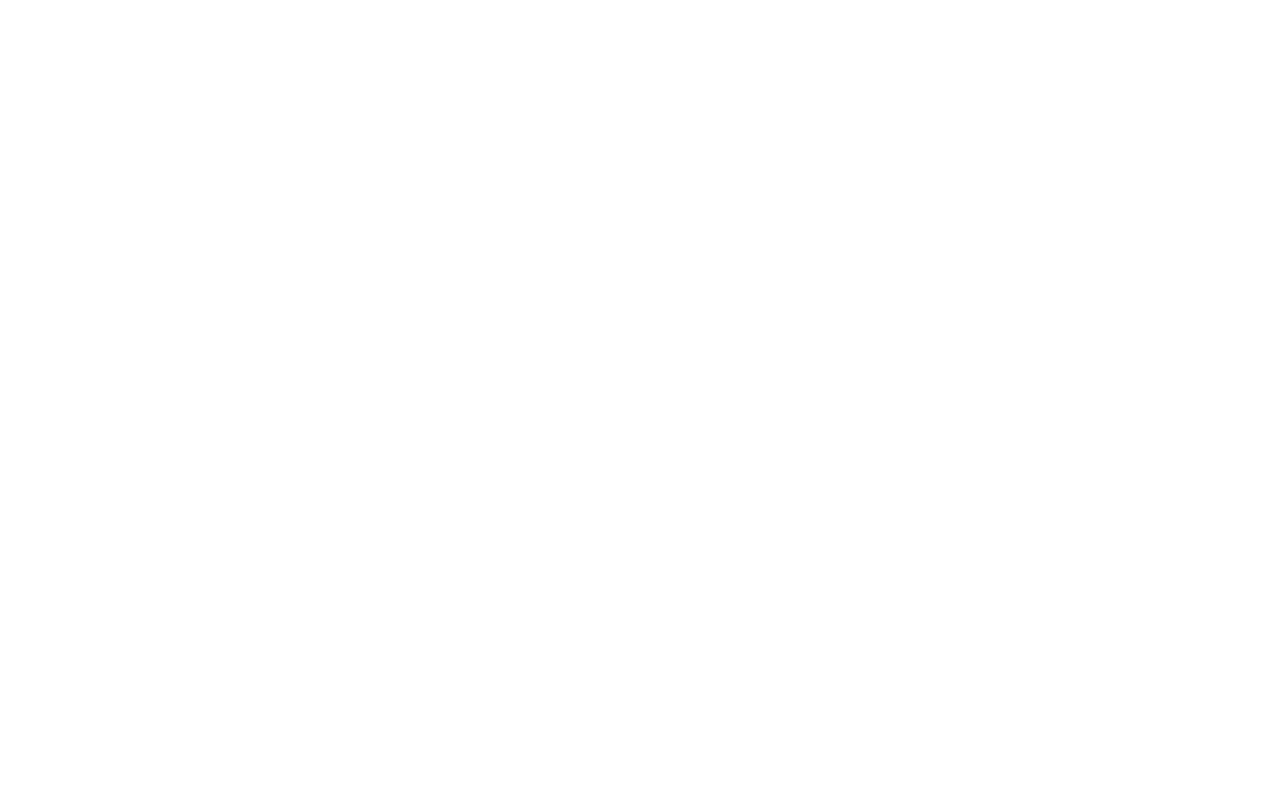
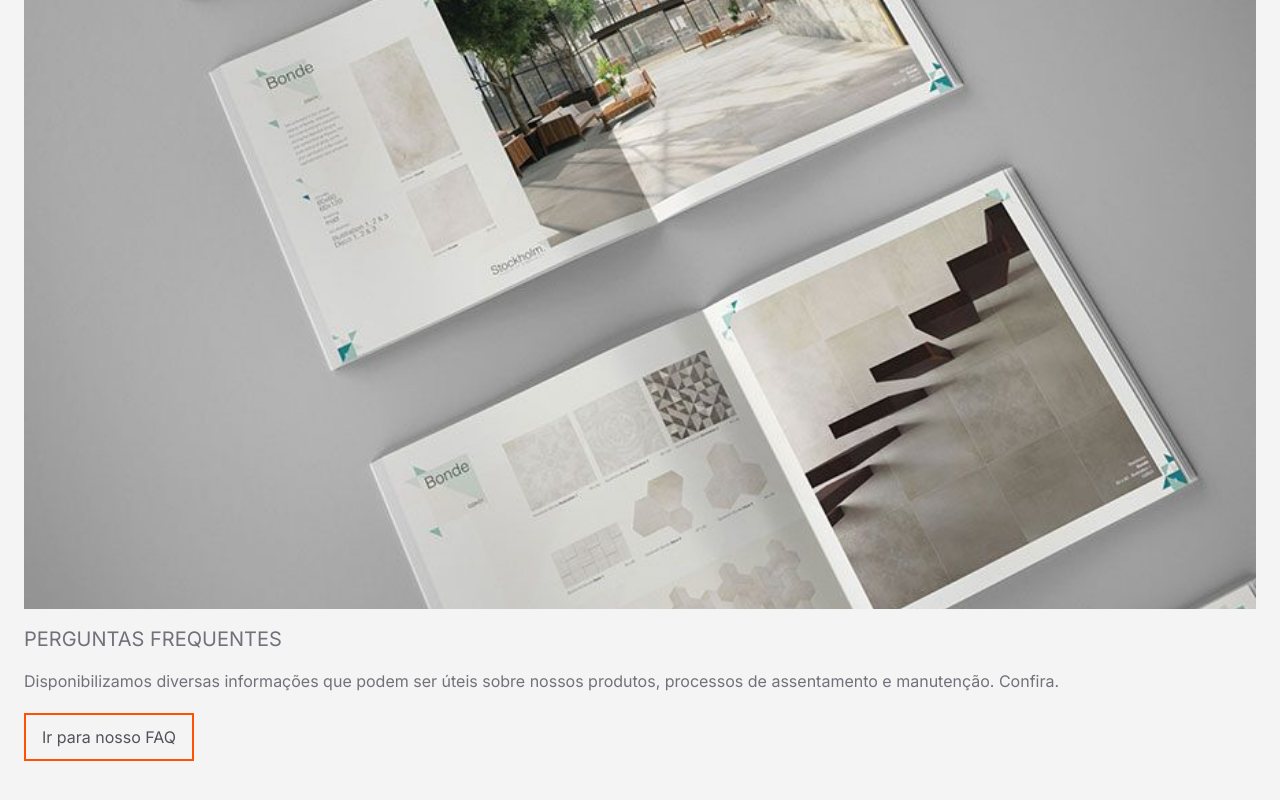
Before and after one commit to gildembergleite/ceusa-downloads, a Next.js app: page / in a window 1280 px wide. Shown: the part 1998-2798 px from the top of the page. Before the commit the page ends 1886 px from the top, so only its background shows below. Built offline with nearby package versions, Linux system fonts and the light colour scheme; a web font is replaced by a local one.

Commit message:
feat: create CommonQuestions

```diff
--- a/src/app/(home)/page.tsx
+++ b/src/app/(home)/page.tsx
@@ -1,3 +1,4 @@
+import CommonQuestions from '@/components/CommonQuestions'
 import DownloadSection from '@/components/DownloadSection'
 import Header from '@/components/Header'
 import Hero from '@/components/Hero'
@@ -8,6 +9,7 @@
       <Header />
       <Hero />
       <DownloadSection />
+      <CommonQuestions />
     </>
   )
 }
--- /dev/null
+++ b/src/components/CommonQuestions/index.tsx
@@ -0,0 +1,25 @@
+import Link from 'next/link'
+
+export default function CommonQuestions () {
+  return (
+    <section className='flex w-full justify-center items-center p-6 bg-zinc-100'>
+      <div className='flex flex-col w-full py-6'>
+        <div className='flex w-full h-auto aspect-video bg-[url(/images/catalog.jpg)] bg-center bg-cover'></div>
+        <h3 className='uppercase text-zinc-500 text-xl py-4'>Perguntas Frequentes</h3>
+        <p className="text-zinc-500">
+          Disponibilizamos diversas informações que podem ser úteis sobre nossos
+          produtos, processos de assentamento e manutenção. Confira.
+        </p>
+        <div className='w-auto py-8'>
+          <Link
+            href='/downloads/logo-ceusa_6.zip'
+            className='w-min items-center rounded-none border-2 border-primary text-zinc-600 hover:text-primary hover:bg-transparent font-normal px-4 py-3'
+            download
+          >
+          Ir para nosso FAQ
+          </Link>
+        </div>
+      </div>
+    </section>
+  )
+}
--- a/src/components/DownloadSection/DownloadListItem.tsx
+++ b/src/components/DownloadSection/DownloadListItem.tsx
@@ -6,7 +6,7 @@
 
 export default function DownloadListItem () {
   return (
-    <div className='flex w-full justify-center items-center pb-5'>
+    <div className='flex w-full justify-center items-center'>
       <div className='flex justify-center items-center w-12 h-12 bg-primary rounded-md'>
         <Image src={logo} alt='' />
       </div>
--- a/src/components/DownloadSection/index.tsx
+++ b/src/components/DownloadSection/index.tsx
@@ -19,6 +19,7 @@
       </div>
       <div className='flex flex-col justify-center items-center w-full p-8'>
         <h3 className='text-zinc-500 pb-8'>Faça o download dos catálogos Ceusa.</h3>
+        <div className='w-full space-y-5'>
           <DownloadListItem />
           <DownloadListItem />
           <DownloadListItem />
@@ -28,6 +29,7 @@
           <DownloadListItem />
           <DownloadListItem />
         </div>
+      </div>
     </section>
   )
 }
--- a/src/components/Header/MobileMenu.tsx
+++ b/src/components/Header/MobileMenu.tsx
@@ -13,13 +13,13 @@
 
 export function MobileMenu () {
   return (
-    <NavigationMenu className='absolute left-4 top-auto'>
+    <NavigationMenu className='z-20'>
       <NavigationMenuList>
         <NavigationMenuItem>
-          <NavigationMenuTrigger className='bg-transparent'>
-            <MenuIcon size={24} />
+          <NavigationMenuTrigger className='absolute ml-2 -top-[18px]'>
+            <MenuIcon size={24}/>
           </NavigationMenuTrigger>
-          <NavigationMenuContent className='flex justify-start items-center w-[100vw] p-4'>
+          <NavigationMenuContent className='flex justify-start items-center w-[100vw] bg-zinc-100'>
             <ul className="grid gap-3 p-4 md:w-[400px] lg:w-[500px] lg:grid-cols-[.75fr_1fr]">
               <ListTitle title='a ceusa' />
               <ListItem href="/">Quem somos?</ListItem>
--- a/src/components/Hero/index.tsx
+++ b/src/components/Hero/index.tsx
@@ -13,12 +13,12 @@
 
   return (
     <section className="flex flex-col justify-center items-center w-full bg-zinc-100">
-      <div className={`${font.className} w-full text-9xl text-primary-foreground font-thin h-[calc(50vh)] bg-primary p-8`}>
+      <div className={`${font.className} flex flex-wrap w-full text-9xl justify-center text-primary-foreground font-thin h-[calc(50vh)] bg-primary p-8 overflow-hidden`}>
         {arrayTitle.map((letter, index) => (
           <span key={index}>{letter}</span>
         ))}
       </div>
-      <div className='flex flex-col w-full px justify-center items-center -mt-48 px-4 gap-6 z-50'>
+      <div className='flex flex-col w-full px justify-center items-center -mt-48 px-4 gap-6 z-10'>
         <Image width={280} src={book} alt='Manual da marca' />
         <p className='text-zinc-500 text-sm'>
           Disponibilizamos para download o logo e manual da marca, que possui todas as especificações
--- a/src/components/ui/navigation-menu.tsx
+++ b/src/components/ui/navigation-menu.tsx
@@ -12,7 +12,7 @@
   <NavigationMenuPrimitive.Root
     ref={ref}
     className={cn(
-      'relative z-10 flex max-w-max flex-1 items-center justify-center',
+      'flex max-w-max flex-1 items-center justify-center',
       className
     )}
     {...props}
@@ -41,7 +41,7 @@
 const NavigationMenuItem = NavigationMenuPrimitive.Item
 
 const navigationMenuTriggerStyle = cva(
-  'group inline-flex h-9 w-max items-center justify-center rounded-md bg-background py-2 text-sm font-medium transition-colors hover:bg-accent hover:text-accent-foreground focus:bg-accent focus:text-accent-foreground focus:outline-none disabled:pointer-events-none disabled:opacity-50 data-[active]:bg-accent/50 data-[state=open]:bg-accent/50'
+  'group inline-flex h-9 w-max items-center justify-center rounded-md py-2 text-sm font-medium transition-colors  hover:text-accent-foreground focus:text-accent-foreground focus:outline-none disabled:pointer-events-none disabled:opacity-50'
 )
 
 const NavigationMenuTrigger = React.forwardRef<
@@ -69,7 +69,7 @@
   <NavigationMenuPrimitive.Content
     ref={ref}
     className={cn(
-      'left-0 top-0 w-full data-[motion^=from-]:animate-in data-[motion^=to-]:animate-out data-[motion^=from-]:fade-in data-[motion^=to-]:fade-out data-[motion=from-end]:slide-in-from-right-52 data-[motion=from-start]:slide-in-from-left-52 data-[motion=to-end]:slide-out-to-right-52 data-[motion=to-start]:slide-out-to-left-52 md:absolute md:w-auto ',
+      'w-full data-[motion^=from-]:animate-in data-[motion^=to-]:animate-out data-[motion^=from-]:fade-in data-[motion^=to-]:fade-out data-[motion=from-end]:slide-in-from-right-52 data-[motion=from-start]:slide-in-from-left-52 data-[motion=to-end]:slide-out-to-right-52 data-[motion=to-start]:slide-out-to-left-52 md:absolute md:w-auto ',
       className
     )}
     {...props}
@@ -86,7 +86,7 @@
   <div className={cn('absolute left-0 top-full flex justify-center')}>
     <NavigationMenuPrimitive.Viewport
       className={cn(
-        'origin-top-center relative h-[var(--radix-navigation-menu-viewport-height)] w-full overflow-hidden bg-popover text-popover-foreground data-[state=open]:animate-in data-[state=closed]:animate-out data-[state=closed]:zoom-out-95 data-[state=open]:zoom-in-90 md:w-[var(--radix-navigation-menu-viewport-width)]',
+        'origin-top-center relative h-[var(--radix-navigation-menu-viewport-height)] w-full overflow-hidden text-popover-foreground data-[state=open]:animate-in data-[state=closed]:animate-out data-[state=closed]:zoom-out-95 data-[state=open]:zoom-in-90 md:w-[var(--radix-navigation-menu-viewport-width)]',
         className
       )}
       ref={ref}
```
Lines whose indentation alone changed are shown as unchanged.
